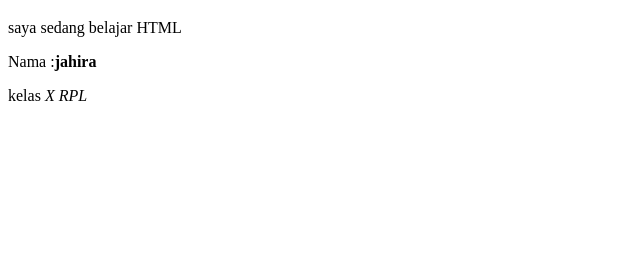
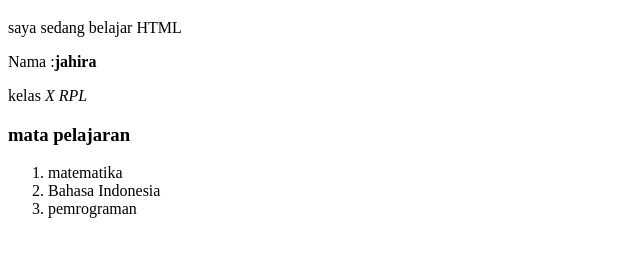
Before and after one commit to zahra5353/latihan2, a plain HTML site: page index.html in a window 1280 px wide. Shown: the part 61-318 px from the top of the page, without its empty margins (0-640 px from the left). Drawn offline with Linux system fonts and the light colour scheme.

Commit message:
mata pelajaran

```diff
--- a/index.html
+++ b/index.html
@@ -13,4 +13,10 @@
    <body>
   <p>Nama :<b>jahira</b></p>
   <p>kelas <i>X RPL</i></p>
+  <h3>mata pelajaran </h3>
+    <ol>
+      <li> matematika </li>
+      <li>Bahasa Indonesia</li>
+      <li>pemrograman </li>
+      </ol>
 </html>
```
